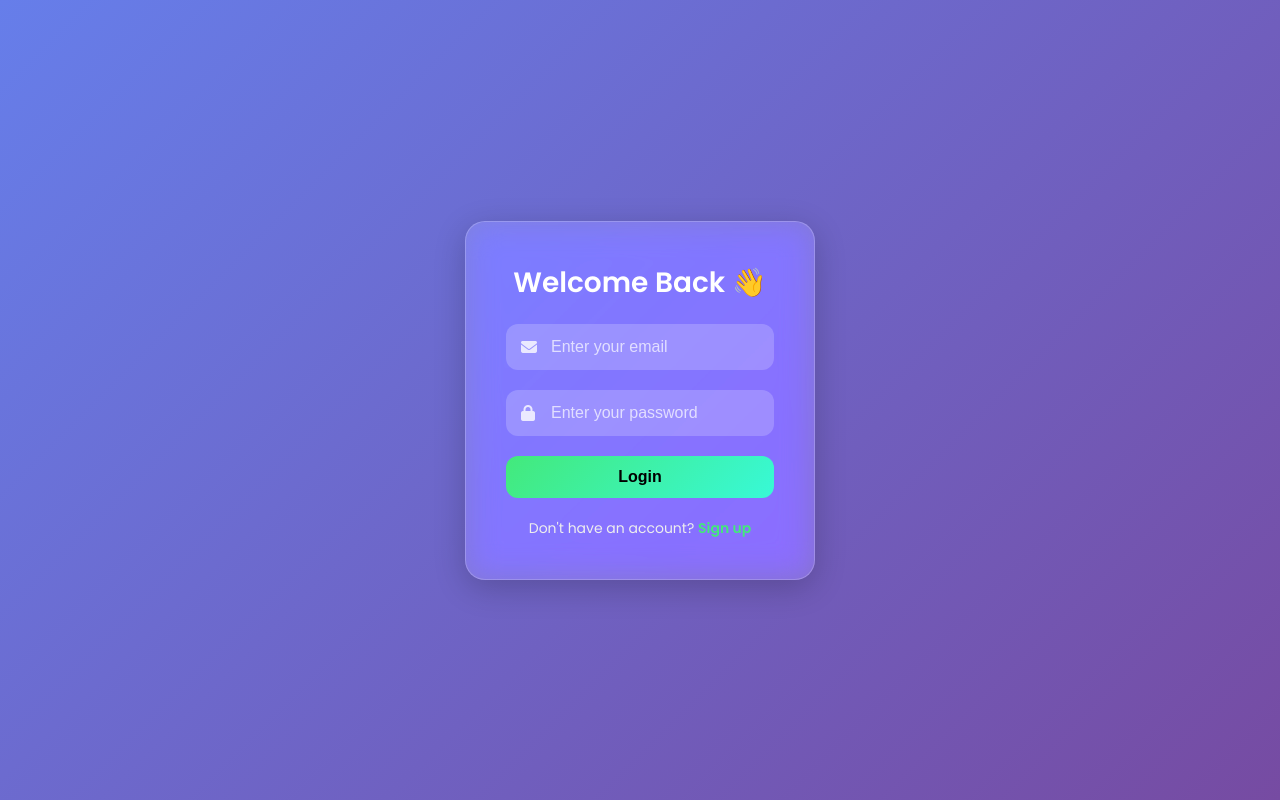
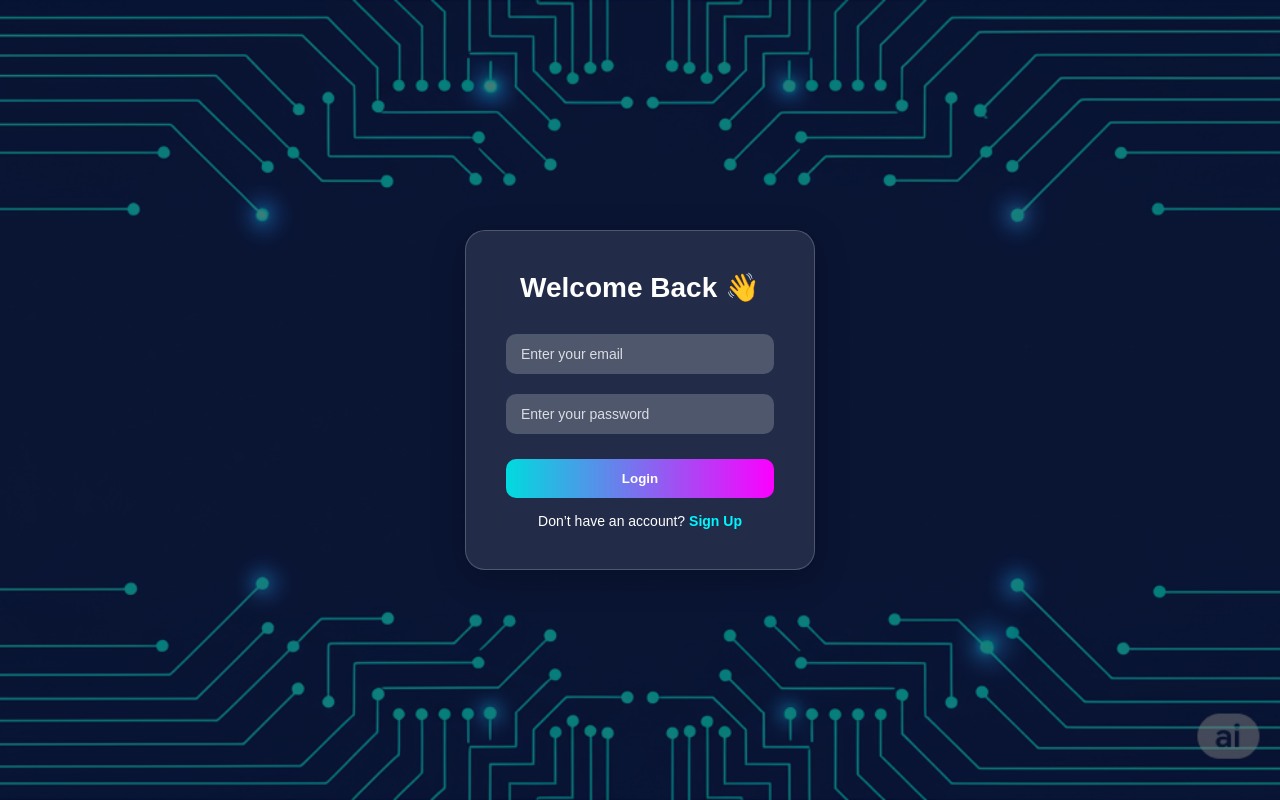
Before and after one commit to AbhiramSakha/Mvr, a Flask app: page /login in a window 1280 px wide. Run offline with Flask 3, Linux system fonts and the light colour scheme; some libraries are stand-ins or nearby versions.

Commit message:
Update login.html

```diff
--- a/templates/login.html
+++ b/templates/login.html
@@ -4,142 +4,122 @@
   <meta charset="UTF-8" />
   <meta name="viewport" content="width=device-width, initial-scale=1.0"/>
   <title>Login</title>
-    <link rel="stylesheet" href="{{ url_for('static', filename='styles.css') }}">
-    <link rel="preconnect" href="https://fonts.googleapis.com">
-    <link rel="preconnect" href="https://fonts.gstatic.com" crossorigin>
-    <link href="https://fonts.googleapis.com/css2?family=Poppins:wght@400;600&display=swap" rel="stylesheet">
-    <script src="https://kit.fontawesome.com/a076d05399.js" crossorigin="anonymous"></script>
   <style>
     * {
+      margin: 0;
+      padding: 0;
       box-sizing: border-box;
-            padding: 0;
-            margin: 0;
     }
 
     body {
       height: 100vh;
+      width: 100%;
+      background: url("{{ url_for('static', filename='images/logi.jpg') }}") center center / cover no-repeat fixed;
+      position: relative;
+      font-family: 'Poppins', sans-serif;
       display: flex;
       justify-content: center;
       align-items: center;
-            background: linear-gradient(135deg, #667eea, #764ba2);
-            font-family: 'Poppins', sans-serif;
+    }
+
+    body::before {
+      content: "";
+      position: absolute;
+      inset: 0;
+      background: rgba(0, 0, 0, 0.5);  /* subtle dark overlay */
+      z-index: 0;
     }
 
     .login-container {
-            backdrop-filter: blur(16px) saturate(180%);
-            -webkit-backdrop-filter: blur(16px) saturate(180%);
-            background-color: rgba(255, 255, 255, 0.15);
+      position: relative;
+      z-index: 1;
+      background: rgba(255, 255, 255, 0.1);
+      backdrop-filter: blur(15px);
+      border: 1px solid rgba(255, 255, 255, 0.2);
       border-radius: 20px;
-            border: 1px solid rgba(255, 255, 255, 0.2);
       padding: 40px;
       width: 350px;
-            box-shadow: 0 8px 32px rgba(0, 0, 0, 0.2);
-            color: #fff;
       text-align: center;
-            animation: fadeIn 1s ease-in-out;
+      box-shadow: 0 8px 32px rgba(0,0,0,0.25);
+      animation: slideIn 1s ease forwards;
     }
 
-        @keyframes fadeIn {
-            from {
-                opacity: 0;
-                transform: scale(0.9);
-            }
-            to {
-                opacity: 1;
-                transform: scale(1);
-            }
+    @keyframes slideIn {
+      from { opacity: 0; transform: translateY(-20px); }
+      to { opacity: 1; transform: translateY(0); }
     }
 
     .login-container h2 {
+      color: #fff;
+      margin-bottom: 20px;
       font-size: 28px;
-            margin-bottom: 20px;
-            font-weight: 600;
     }
 
-        .input-field {
-            position: relative;
-            margin: 20px 0;
+    .login-container form input {
+      width: 100%;
+      padding: 12px 15px;
+      margin: 10px 0;
+      border: none;
+      border-radius: 10px;
+      background: rgba(255, 255, 255, 0.2);
+      color: #fff;
+      font-size: 14px;
+      transition: background 0.3s ease;
     }
 
-        .input-field input {
-            width: 100%;
-            padding: 14px 40px 14px 45px;
-            border: none;
-            border-radius: 12px;
-            background: rgba(255, 255, 255, 0.2);
-            color: #fff;
-            font-size: 16px;
-            outline: none;
-            transition: 0.3s;
+    .login-container form input::placeholder {
+      color: rgba(255,255,255,0.8);
     }
 
-        .input-field input::placeholder {
-            color: rgba(255, 255, 255, 0.7);
+    .login-container form input:focus {
+      outline: none;
+      background: rgba(255, 255, 255, 0.3);
     }
 
-        .input-field i {
-            position: absolute;
-            top: 50%;
-            left: 15px;
-            transform: translateY(-50%);
-            color: rgba(255, 255, 255, 0.8);
+    .login-container form button {
+      width: 100%;
+      padding: 12px;
+      margin-top: 15px;
+      background: linear-gradient(90deg, #00DBDE, #FC00FF);
+      border: none;
+      border-radius: 10px;
+      color: #fff;
+      font-weight: bold;
+      cursor: pointer;
+      transition: transform 0.3s ease;
     }
 
-        .input-field input:focus {
-            background: rgba(255, 255, 255, 0.3);
-            box-shadow: 0 0 10px rgba(255, 255, 255, 0.3);
-        }
-
-        .login-container button {
-            width: 100%;
-            padding: 12px;
-            background: linear-gradient(135deg, #43e97b, #38f9d7);
-            color: #000;
-            border: none;
-            border-radius: 12px;
-            font-size: 16px;
-            font-weight: 600;
-            cursor: pointer;
-            transition: 0.3s ease;
-        }
-
-        .login-container button:hover {
-            transform: translateY(-2px);
-            box-shadow: 0 6px 20px rgba(0, 0, 0, 0.2);
+    .login-container form button:hover {
+      transform: scale(1.05);
     }
 
     .login-container p {
-            margin-top: 20px;
+      color: #fff;
+      margin-top: 15px;
       font-size: 14px;
-            color: #eee;
     }
 
-        .login-container a {
-            color: #43e97b;
+    .login-container p a {
+      color: #00f7ff;
       text-decoration: none;
-            font-weight: 600;
+      font-weight: bold;
+      transition: color 0.3s ease;
     }
 
-        .login-container a:hover {
-            text-decoration: underline;
+    .login-container p a:hover {
+      color: #ff5edf;
     }
   </style>
 </head>
 <body>
   <div class="login-container">
     <h2>Welcome Back 👋</h2>
-        <form method="POST">
-            <div class="input-field">
-                <i class="fas fa-envelope"></i>
-                <input type="email" name="email" placeholder="Enter your email" required />
-            </div>
-            <div class="input-field">
-                <i class="fas fa-lock"></i>
-                <input type="password" name="password" placeholder="Enter your password" required />
-            </div>
+    <form action="/login" method="post">
+      <input type="email" placeholder="Enter your email" name="email" required />
+      <input type="password" placeholder="Enter your password" name="password" required />
       <button type="submit">Login</button>
     </form>
-        <p>Don't have an account? <a href="{{ url_for('signup') }}">Sign up</a></p>
+    <p>Don’t have an account? <a href="/signup">Sign Up</a></p>
   </div>
 </body>
 </html>
```
Lines whose indentation alone changed are shown as unchanged.
